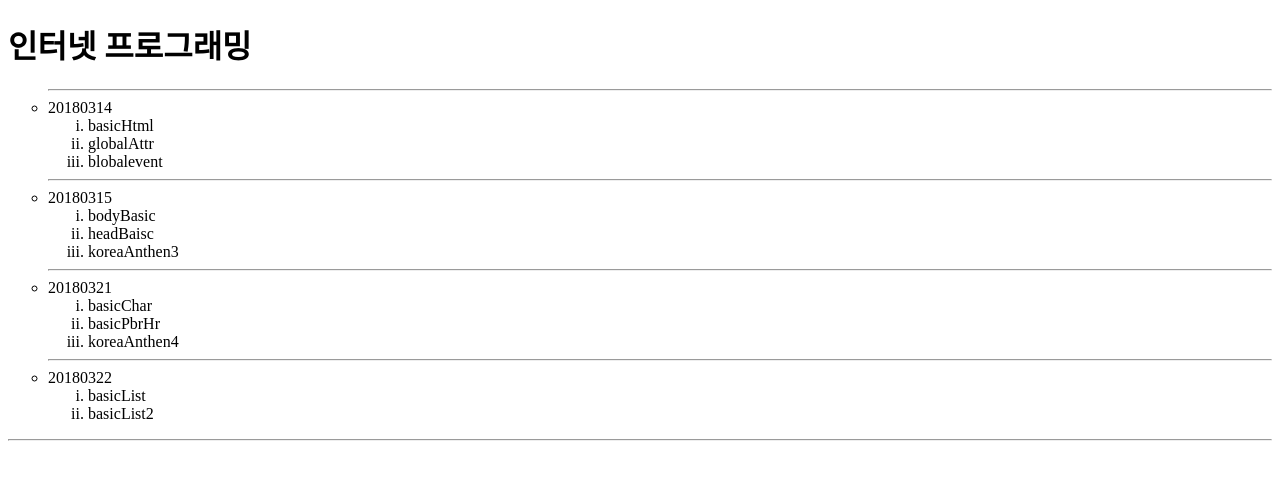
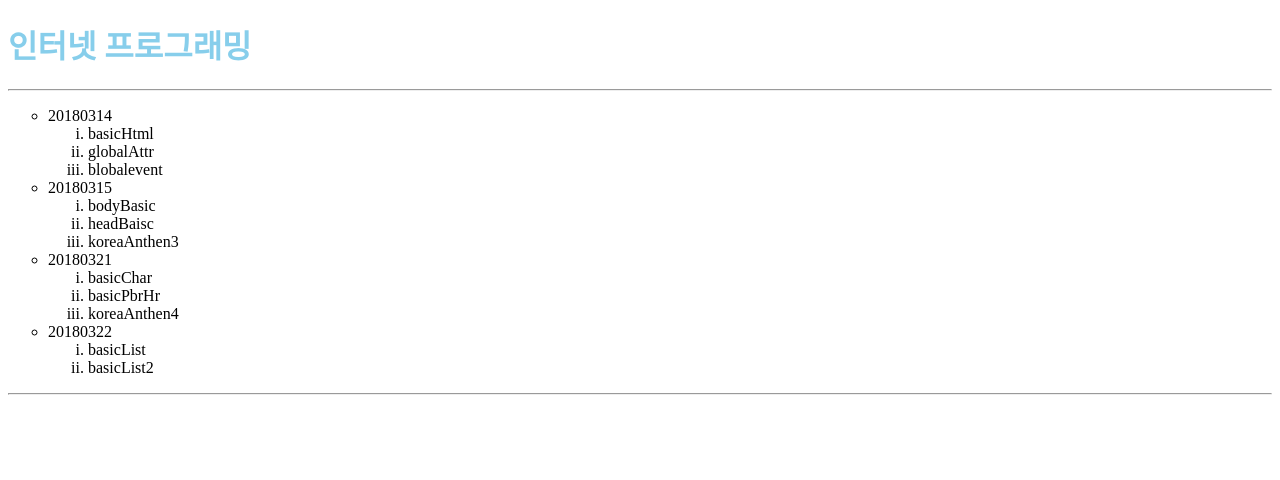
Before and after one commit to seuly/seuly.github.io, a plain HTML site: page Index/Index.html in a window 1280 px wide. Drawn offline with Linux system fonts and the light colour scheme.

Commit message:
Update Index.html

```diff
--- a/Index/Index.html
+++ b/Index/Index.html
@@ -5,29 +5,30 @@
   <meta name = "viewport" content = "sidth = device-width, initial-scale = 1"/>
   <title> 리스트 예제 </title> </head>
 <body>
-  <h1 id = "aList"> 인터넷 프로그래밍 </h1>
-  <ul style = "list-style-type:circle"> <hr/>
+  <h1 style = "color : skyblue"> 인터넷 프로그래밍 </h1>
+<hr/>
+  <ul style = "list-style-type:circle">
     <li> 20180314
       <ol type = "i">
         <li> basicHtml </li>
         <li> globalAttr </li>
         <li> blobalevent </li>
       </ol>
-    </li> <hr/>
+    </li>
     <li> 20180315
       <ol type = "i">
       <li> bodyBasic </li>
       <li> headBaisc </li>
       <li> koreaAnthen3 </li>
       </ol>
-    </li> <hr/>
+    </li>
     <li> 20180321
       <ol type = "i">
         <li> basicChar </li>
         <li> basicPbrHr </li>
         <li> koreaAnthen4 </li>
       </ol>
-    </li> <hr/>
+    </li>
     <li> 20180322
       <ol type = "i">
         <li> basicList </li>
```
